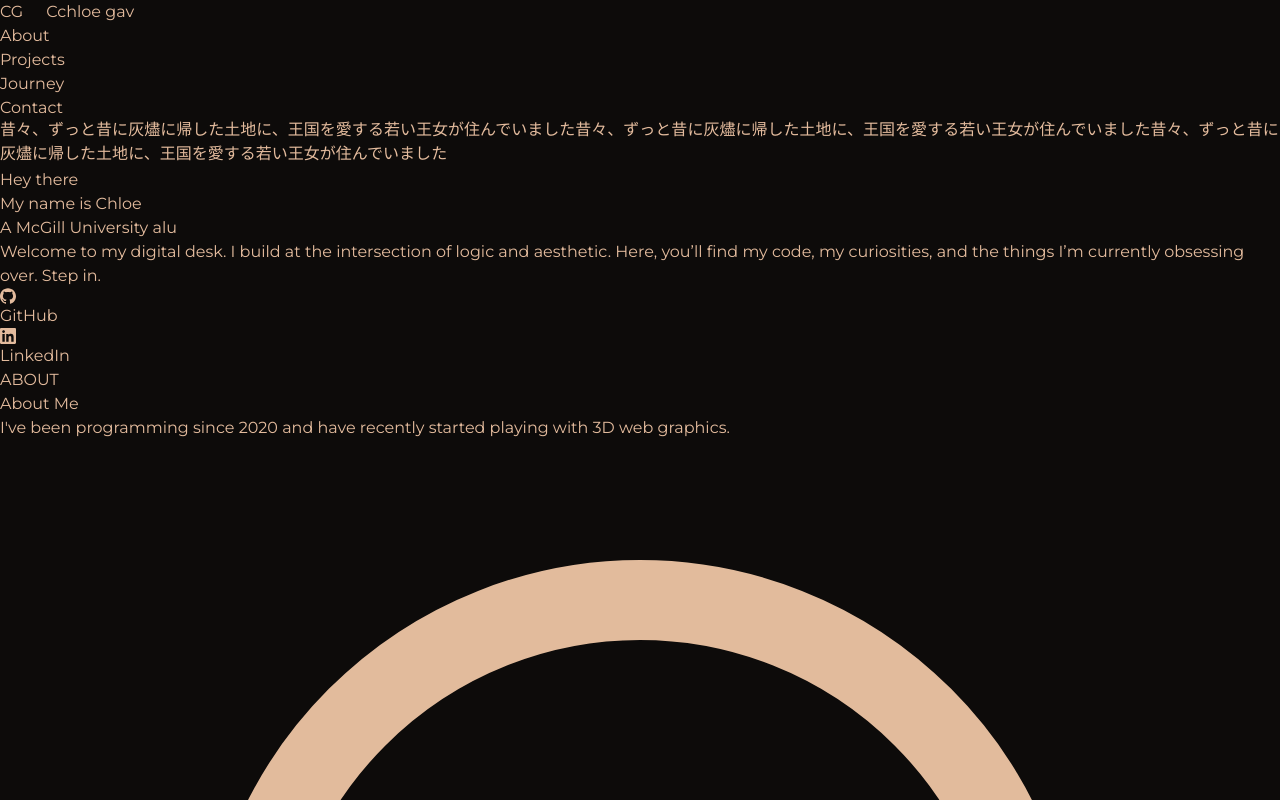
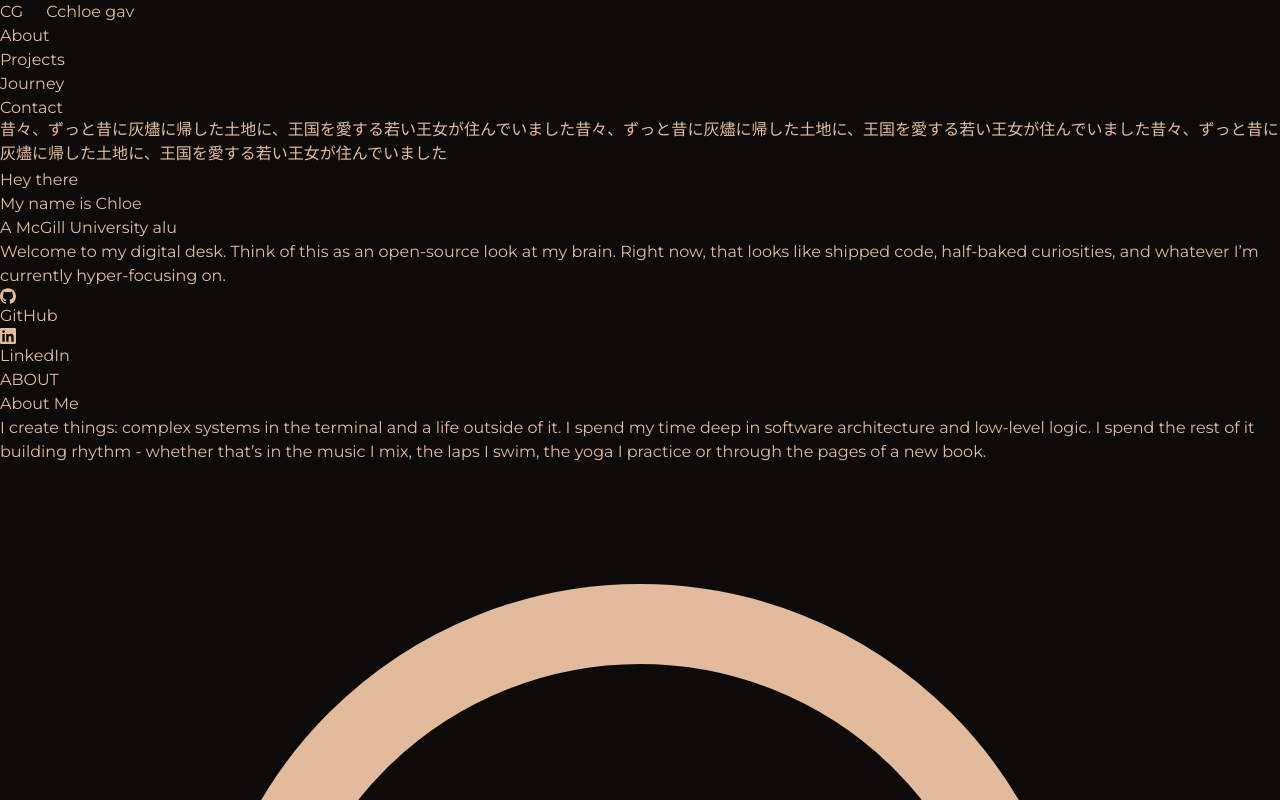
Before and after one commit to cmgvc/chloe-portfolio, a React (Vite) app: page / in a window 1280 px wide. Both pictures are taken after a click on the element "2D website". Shown: the top 800 px of the page. Built offline with nearby package versions, Linux system fonts and the light colour scheme.

Commit message:
update home page sections blurbs

```diff
--- a/src/2D/About.tsx
+++ b/src/2D/About.tsx
@@ -35,10 +35,21 @@ const useCardHover = (key: string) => {
   };
 };
 
-const IconCard = ({ children, hoverKey, className }: { children: ReactNode; hoverKey: string; className?: string }) => {
+const IconCard = ({
+  children,
+  hoverKey,
+  className,
+}: {
+  children: ReactNode;
+  hoverKey: string;
+  className?: string;
+}) => {
   const { bgStyles, ...handlers } = useCardHover(hoverKey);
   return (
-        <div className={`duration-300 ${bgStyles} cursor-pointer shadow-lg rounded-lg p-6 ${className}`} {...handlers}>
+    <div
+      className={`duration-300 ${bgStyles} cursor-pointer shadow-lg rounded-lg p-6 ${className}`}
+      {...handlers}
+    >
       {children}
     </div>
   );
@@ -47,15 +58,35 @@ const IconCard = ({ children, hoverKey, className }: { children: ReactNode; hove
 export default function About() {
   return (
     <PageLayout label="About" title="About Me" divId="about-div" icon={null}>
-            <SectionSubtitle>I've been programming since 2020 and have recently started playing with 3D web graphics.</SectionSubtitle>
+      <SectionSubtitle>
+        I create things: complex systems in the terminal and a life outside of
+        it. I spend my time deep in software architecture and low-level logic. I
+        spend the rest of it building rhythm - whether that’s in the music I
+        mix, the laps I swim, the yoga I practice or through the pages of a new book.
+      </SectionSubtitle>
 
       <div className="grid grid-cols-2 gap-4 mt-8 w-full max-w-4xl">
         {[
-                    { icon: <MapPinIcon className="h-24 w-24" />, title: "Location", body: "Based in Ottawa & Toronto, Canada" },
-                    { icon: <LanguageIcon className="h-24 w-24" />, title: "Languages", body: "English & French. Can show up in a Spanish-speaking country and not get lost. Aspiring Korean & Japanese speaker." },
+          {
+            icon: <MapPinIcon className="h-24 w-24" />,
+            title: "Location",
+            body: "Based in Ottawa & Toronto, Canada",
+          },
+          {
+            icon: <LanguageIcon className="h-24 w-24" />,
+            title: "Languages",
+            body: "English & French. Can show up in a Spanish-speaking country and not get lost. Aspiring Korean & Japanese speaker.",
+          },
         ].map((card, i) => (
-                    <FadeInText key={card.title} delay={i * 0.25} className="col-span-2 lg:col-span-1">
-                        <IconCard hoverKey={`${card.title}-${card.body}`} className="flex gap-4 w-full">
+          <FadeInText
+            key={card.title}
+            delay={i * 0.25}
+            className="col-span-2 lg:col-span-1"
+          >
+            <IconCard
+              hoverKey={`${card.title}-${card.body}`}
+              className="flex gap-4 w-full"
+            >
               {card.icon}
               <div>
                 <h1 className="text-2xl font-semibold">{card.title}</h1>
@@ -66,7 +97,9 @@ export default function About() {
         ))}
       </div>
 
-            <FadeInText delay={0.5} className="my-4"><span className="font-bold text-2xl">Specializing In</span></FadeInText>
+      <FadeInText delay={0.5} className="my-4">
+        <span className="font-bold text-2xl">Specializing In</span>
+      </FadeInText>
 
       <div className="grid grid-cols-3 gap-4 w-full">
         {[
@@ -74,7 +107,11 @@ export default function About() {
           { id: "embedded", title: "Embedded", title2: "Engineering" },
           { id: "backend", title: "Backend", title2: "Engineering" },
         ].map((specialty, i) => (
-                    <FadeInText key={specialty.id} delay={0.5 + i * 0.25} className="col-span-3 lg:col-span-1">
+          <FadeInText
+            key={specialty.id}
+            delay={0.5 + i * 0.25}
+            className="col-span-3 lg:col-span-1"
+          >
             <IconCard hoverKey={specialty.id} className="text-left w-full">
               <div className="text-2xl font-semibold">
                 <span className="block">{specialty.title}</span>
@@ -85,7 +122,9 @@ export default function About() {
         ))}
       </div>
 
-            <div className="headshot mt-15"><img src="/images/chloe_outline.png" alt="Headshot" /></div>
+      <div className="headshot mt-15">
+        <img src="/images/chloe_outline.png" alt="Headshot" />
+      </div>
     </PageLayout>
   );
 }
--- a/src/2D/Journey.tsx
+++ b/src/2D/Journey.tsx
@@ -112,7 +112,7 @@ export default function Journey() {
     <PageLayout label="Journey" title="My Journey" divId="journey-div" icon={null}>
       <SectionSubtitle>
         I've done a few things in my life, and I'm proud of all of them. Here
-        are some tech-related highlights of my journey so far. More to come!
+        are some professional highlights of my journey so far. More to come!
       </SectionSubtitle>
       <div className="w-full text-left mt-8">
         {journeyData.map((item, i) => (
--- a/src/components/HeroText.tsx
+++ b/src/components/HeroText.tsx
@@ -34,7 +34,9 @@ export default function HeroText({ className = "" }: HeroTextProps) {
           <div className="h-1 w-24 bg-[#b95c23] mx-auto my-6" />
 
           <p className="text-lg leading-relaxed">
-                        Welcome to my digital desk. I build at the intersection of logic and aesthetic. Here, you’ll find my code, my curiosities, and the things I’m currently obsessing over. Step in.
+            Welcome to my digital desk. Think of this as an open-source look at
+            my brain. Right now, that looks like shipped code, half-baked
+            curiosities, and whatever I’m currently hyper-focusing on.{" "}
           </p>
         </FadeInText>
 
```
Lines whose indentation alone changed are shown as unchanged.
